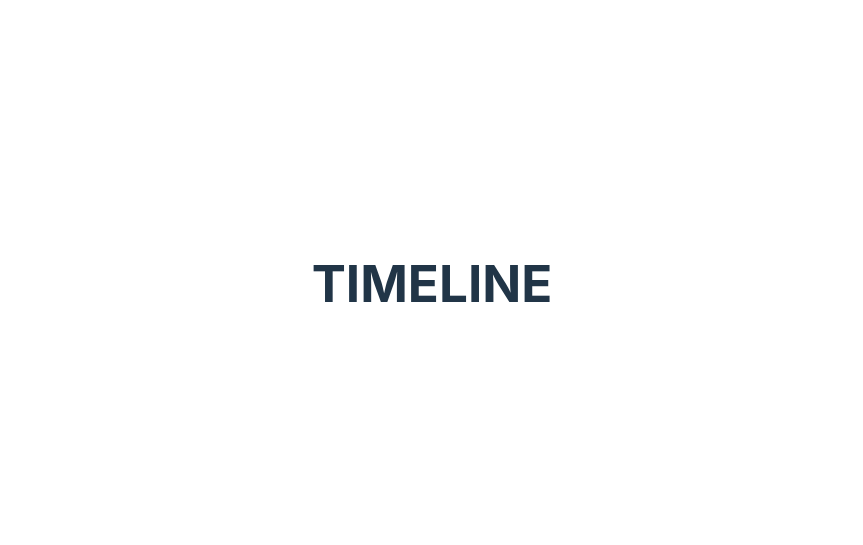
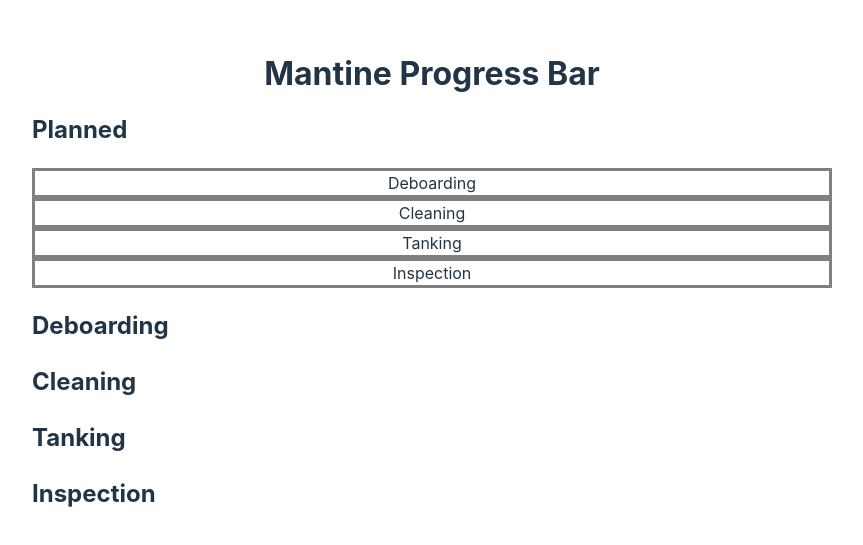
Before and after one commit to bernhardrp/timeline-test, a React (Vite) app: page /timeline in a window 1280 px wide. Shown: the part 117-662 px from the top of the page, without its empty margins (208-1071 px from the left). Built offline with nearby package versions, Linux system fonts and the light colour scheme.

Commit message:
Implement manine progress bar timeline

```diff
--- /dev/null
+++ b/src/components/ProgressBar.tsx
@@ -0,0 +1,21 @@
+import { Progress } from '@mantine/core';
+
+export function ProgressBar () {
+  let numbers = [35, 25, 15, 25];
+  return (
+    <Progress.Root size="50">
+      <Progress.Section value={numbers[0]} color="gray" style={{borderColor:"gray", borderStyle: 'solid'}}>
+        <Progress.Label>Deboarding</Progress.Label>
+      </Progress.Section>
+      <Progress.Section value={numbers[1]} color="gray" style={{borderColor:"gray", borderStyle: 'solid'}}>
+        <Progress.Label>Cleaning</Progress.Label>
+      </Progress.Section>
+      <Progress.Section value={numbers[2]} color="gray" style={{borderColor:"gray", borderStyle: 'solid'}}>
+        <Progress.Label>Tanking</Progress.Label>
+      </Progress.Section>
+      <Progress.Section value={numbers[3]} color="gray" style={{borderColor:"gray", borderStyle: 'solid'}}>
+        <Progress.Label>Inspection</Progress.Label>
+      </Progress.Section>
+    </Progress.Root>
+  );
+}
--- a/src/pages/TimelinePage.tsx
+++ b/src/pages/TimelinePage.tsx
@@ -1,6 +1,51 @@
-
+import { Flex, Progress } from "@mantine/core";
+import { ProgressBar } from "../components/ProgressBar";
 export default function TimelinePage() {
     return(
-        <h1>TIMELINE</h1>
+        <>
+            <h1 style={{fontSize: '2em'}}>Mantine Progress Bar</h1>
+            <ul style={{listStyleType: "none", padding: 0, margin: 0}}>
+                <li>
+                    <Flex direction={"row"} justify={"flex-start"} align={"center"}>
+                        <h2 style={{width: 150, textAlign: "start"}}>Planned</h2>
+                        <div style={{minWidth: "100vh"}}>
+                            <ProgressBar/>
+                        </div>
+                    </Flex>
+                </li>
+                <li>
+                    <Flex align={"center"}>
+                        <h2 style={{width: 150, textAlign: "start"}}>Deboarding</h2>
+                        <div style={{width: '35vh'}}>
+                            <Progress size="25" value={100} />
+                        </div>
+                    </Flex>
+                </li>
+                <li>
+                    <Flex align={"center"}>
+                        <h2 style={{width: 150, textAlign: "start"}}>Cleaning</h2>
+                        <div style={{width: '25vh', marginLeft: '35vh'}}>
+                            <Progress size="25" value={100} />
+                        </div>
+                    </Flex>
+                </li>
+                <li>
+                    <Flex align={"center"}>
+                        <h2 style={{width: 150, textAlign: "start"}}>Tanking</h2>
+                        <div style={{width: '9vh', marginLeft: '60vh'}}>
+                            <Progress size="25" value={100} animated />
+                        </div>
+                    </Flex>
+                </li>
+                <li>
+                    <Flex align={"center"}>
+                        <h2 style={{width: 150, textAlign: "start"}}>Inspection</h2>
+                        {/* <div style={{width: '35vh'}}>
+                            <Progress size="25" value={100} animated />
+                        </div> */}
+                    </Flex>
+                </li>
+            </ul>
+        </>
     );
 }
```
